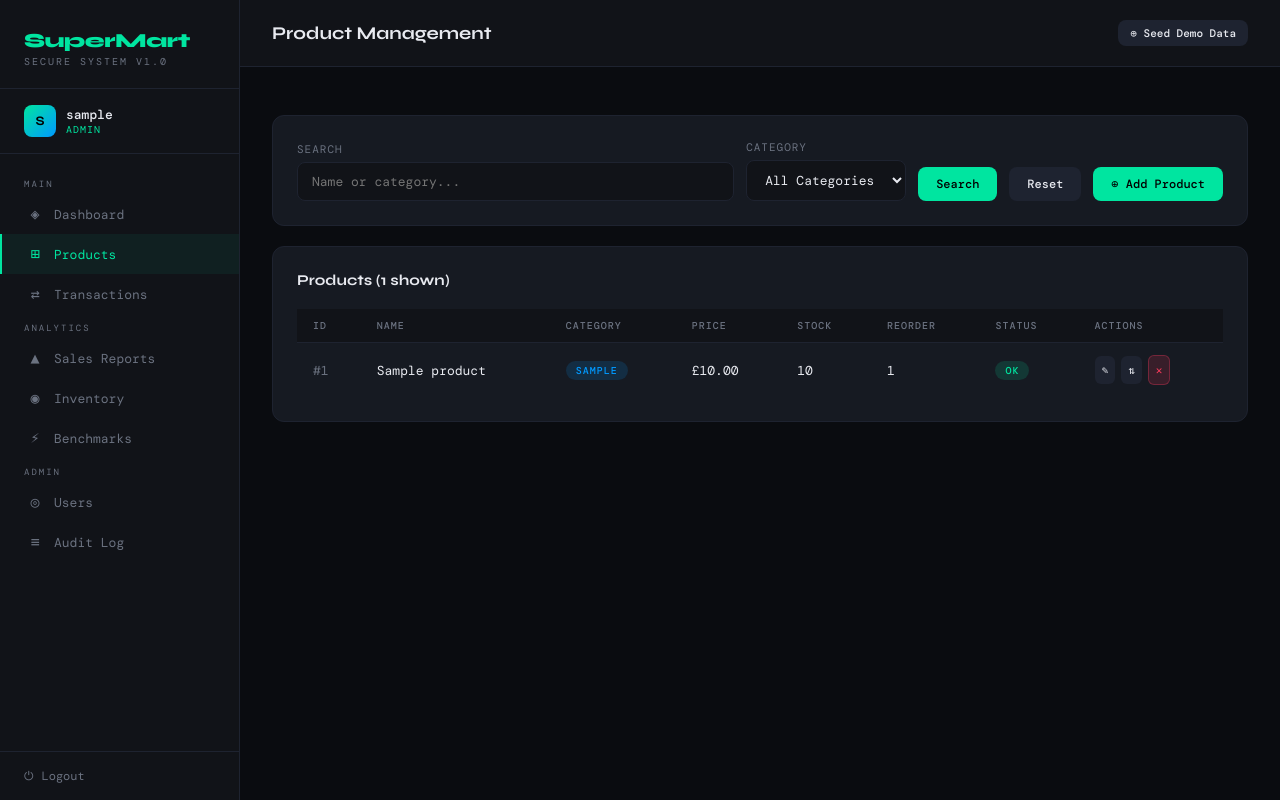
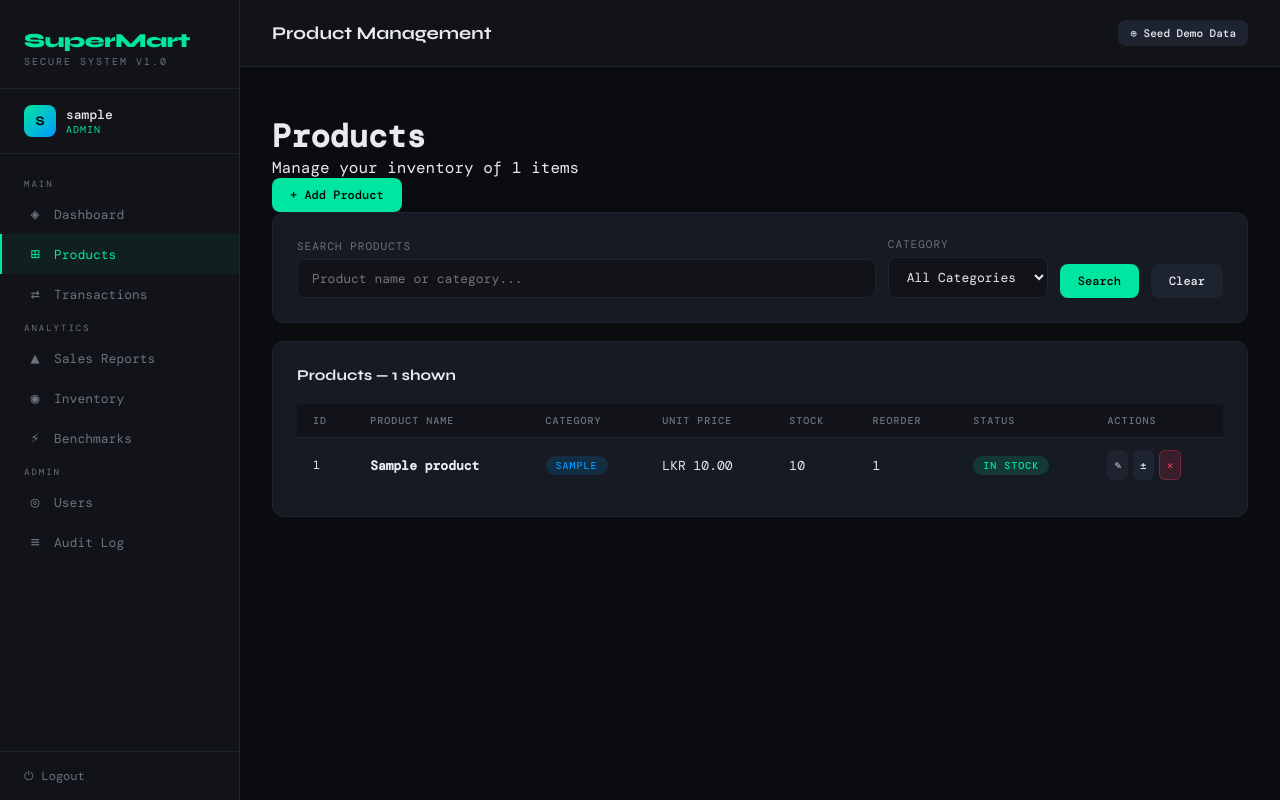
Before and after one commit to akash30504/Supermarket_System, a Flask app: page /products in a window 1280 px wide. Run offline with Flask 3, Linux system fonts and the light colour scheme; the visitor is signed in with stand-in values (Sample User, id 1); tables that the repository leaves empty hold one stand-in row (values such as "Sample post"); some web fonts are replaced.

Commit message:
Refactor product management page and stock modal
Updated the product management page layout and improved labels for clarity. Adjusted stock modal instructions for better user understanding.

```diff
--- a/templates/products.html
+++ b/templates/products.html
@@ -3,12 +3,23 @@
 {% block page_title %}Product Management{% endblock %}
 
 {% block content %}
-<!-- Search & Filter Bar -->
-<div class="card" style="margin-bottom:20px;">
+<div class="page-header">
+  <div>
+    <h1>Products</h1>
+    <p>Manage your inventory of {{ products|length }} items</p>
+  </div>
+  {% if session.role in ['admin','manager'] %}
+  <a href="{{ url_for('add_product_route') }}" class="btn btn-primary">+ Add Product</a>
+  {% endif %}
+</div>
+
+<!-- Search Bar -->
+<div class="card" style="margin-bottom:18px;">
+  <div class="card-pad">
     <form method="GET" action="{{ url_for('products') }}" style="display:flex;gap:12px;align-items:flex-end;flex-wrap:wrap;">
       <div class="form-group" style="flex:1;min-width:180px;margin:0;">
-      <label class="form-label">Search</label>
-      <input class="form-control" name="q" value="{{ keyword }}" placeholder="Name or category..."/>
+        <label class="form-label">Search Products</label>
+        <input class="form-control" name="q" value="{{ keyword }}" placeholder="Product name or category..."/>
       </div>
       <div class="form-group" style="min-width:160px;margin:0;">
         <label class="form-label">Category</label>
@@ -20,48 +31,46 @@
         </select>
       </div>
       <button class="btn btn-primary" type="submit">Search</button>
-    <a href="{{ url_for('products') }}" class="btn btn-secondary">Reset</a>
-    {% if session.role in ['admin','manager'] %}
-    <a href="{{ url_for('add_product_route') }}" class="btn btn-primary" style="margin-left:auto;">⊕ Add Product</a>
-    {% endif %}
+      <a href="{{ url_for('products') }}" class="btn btn-secondary">Clear</a>
     </form>
+  </div>
 </div>
 
 <!-- Products Table -->
 <div class="card">
   <div class="card-header">
-    <span class="card-title">Products ({{ products|length }} shown)</span>
+    <span class="card-title">Products — {{ products|length }} shown</span>
   </div>
   <div class="table-wrap">
     <table>
       <thead><tr>
-        <th>ID</th><th>Name</th><th>Category</th>
-        <th>Price</th><th>Stock</th><th>Reorder</th><th>Status</th>
+        <th>ID</th><th>Product Name</th><th>Category</th>
+        <th>Unit Price</th><th>Stock</th><th>Reorder</th><th>Status</th>
         {% if session.role in ['admin','manager'] %}<th>Actions</th>{% endif %}
       </tr></thead>
       <tbody>
       {% for p in products %}
       <tr>
-        <td style="color:var(--muted);">#{{ p.product_id }}</td>
-        <td>{{ p.product_name }}</td>
+        <td style="color:var(--text-lt);font-size:12px;">{{ p.product_id }}</td>
+        <td><strong>{{ p.product_name }}</strong></td>
         <td><span class="badge badge-blue">{{ p.category }}</span></td>
-        <td>£{{ "%.2f"|format(p.unit_price|float) }}</td>
+        <td class="amount">LKR {{ "%.2f"|format(p.unit_price|float) }}</td>
         <td>{{ p.stock_qty }}</td>
-        <td>{{ p.reorder_level }}</td>
+        <td style="color:var(--text-lt);">{{ p.reorder_level }}</td>
         <td>
           {% if p.stock_qty == 0 %}
-          <span class="badge badge-red">OUT OF STOCK</span>
+          <span class="badge badge-red">Out of Stock</span>
           {% elif p.stock_qty <= p.reorder_level %}
-          <span class="badge badge-orange">LOW STOCK</span>
+          <span class="badge badge-orange">Low Stock</span>
           {% else %}
-          <span class="badge badge-green">OK</span>
+          <span class="badge badge-green">In Stock</span>
           {% endif %}
         </td>
         {% if session.role in ['admin','manager'] %}
         <td>
-          <div style="display:flex;gap:6px;align-items:center;">
+          <div style="display:flex;gap:5px;">
             <a href="{{ url_for('edit_product_route', pid=p.product_id) }}" class="btn btn-secondary btn-sm btn-icon" title="Edit">✎</a>
-            <button class="btn btn-secondary btn-sm btn-icon" onclick="openStockModal({{ p.product_id }}, '{{ p.product_name }}')" title="Adjust Stock">⇅</button>
+            <button class="btn btn-secondary btn-sm btn-icon" onclick="openStockModal({{ p.product_id }}, '{{ p.product_name }}')" title="Adjust Stock">±</button>
             {% if session.role == 'admin' %}
             <form method="POST" action="{{ url_for('delete_product_route', pid=p.product_id) }}" onsubmit="return confirm('Delete this product?')" style="display:inline;">
               <button class="btn btn-danger btn-sm btn-icon" type="submit" title="Delete">✕</button>
@@ -72,21 +81,22 @@
         {% endif %}
       </tr>
       {% else %}
-      <tr><td colspan="8" style="text-align:center;color:var(--muted);padding:32px;">No products found.</td></tr>
+      <tr><td colspan="8" style="text-align:center;color:var(--text-lt);padding:32px;">No products found.</td></tr>
       {% endfor %}
       </tbody>
     </table>
   </div>
 </div>
 
-<!-- Stock Adjustment Modal -->
+<!-- Stock Modal -->
 <div class="modal-overlay" id="stockModal">
   <div class="modal">
     <div class="modal-title">Adjust Stock — <span id="modalProductName"></span></div>
     <form method="POST" id="stockForm">
       <div class="form-group">
-        <label class="form-label">Quantity Change (+ to add, - to reduce)</label>
-        <input class="form-control" type="number" name="delta" required placeholder="e.g. 50 or -10"/>
+        <label class="form-label">Quantity Change</label>
+        <input class="form-control" type="number" name="delta" required placeholder="e.g. 50 to add, -10 to reduce"/>
+        <div style="font-size:11px;color:var(--text-lt);margin-top:4px;">Use positive number to add stock, negative to reduce.</div>
       </div>
       <div class="form-group">
         <label class="form-label">Reason</label>
```
Lines whose indentation alone changed are shown as unchanged.
